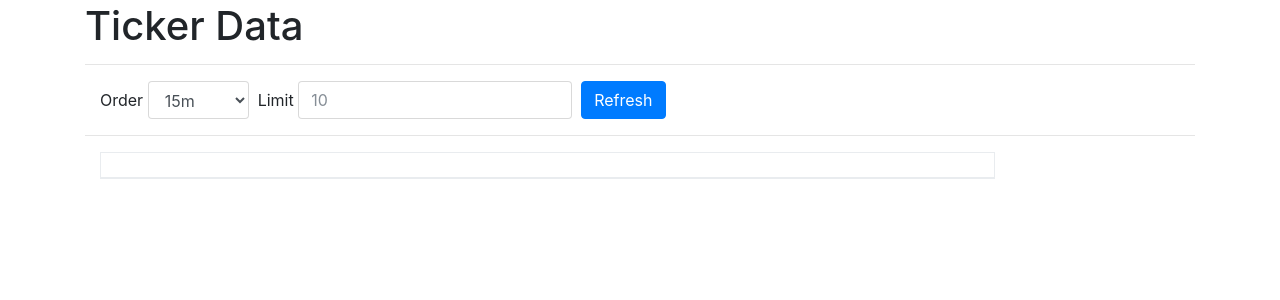
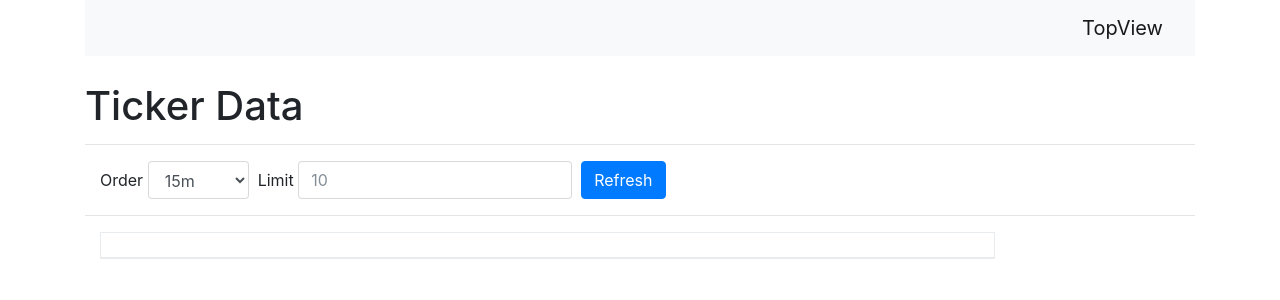
Before and after one commit to dwalker11/topview-dev-test, a PHP site: page / in a window 1280 px wide. Shown: the top 300 px of the page. Run offline with PHP 8.4, Linux system fonts and the light colour scheme; data that the repository does not hold is empty; some libraries are stand-ins or nearby versions.

Commit message:
Extra padding on the top

```diff
--- a/web/index.php
+++ b/web/index.php
@@ -56,6 +56,14 @@
 
     <!-- Begin page content -->
     <div class="container">
+      <nav class="navbar navbar-light bg-light">
+        <a class="navbar-brand" href="#">
+          <a class="navbar-brand" href="#">TopView</a>
+        </a>
+      </nav>
+
+      <br>
+
       <div class="mt-1">
         <h1>Ticker Data</h1>
       </div>
```
